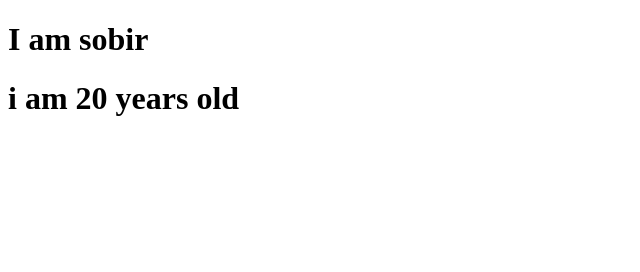
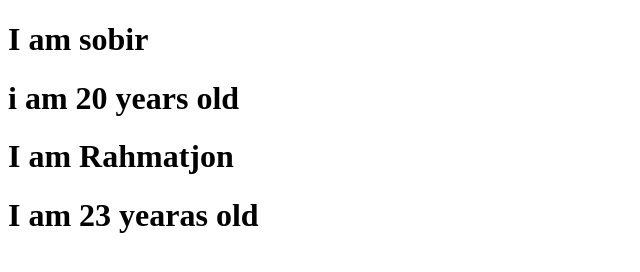
Before and after one commit to alijon13/Project, a plain HTML site: page index.html in a window 1280 px wide. Shown: the whole page, without its empty margins (0-640 px from the left). Drawn offline with Linux system fonts and the light colour scheme.

Commit message:
rahmat-change

```diff
--- a/index.html
+++ b/index.html
@@ -8,5 +8,8 @@
 <body>
      <h1>I am sobir</h1>
      <h1>i am 20 years old</h1>
+
+     <h1>I am Rahmatjon</h1>
+     <h1>I am 23 yearas old</h1>
 </body>
 </html>
```
